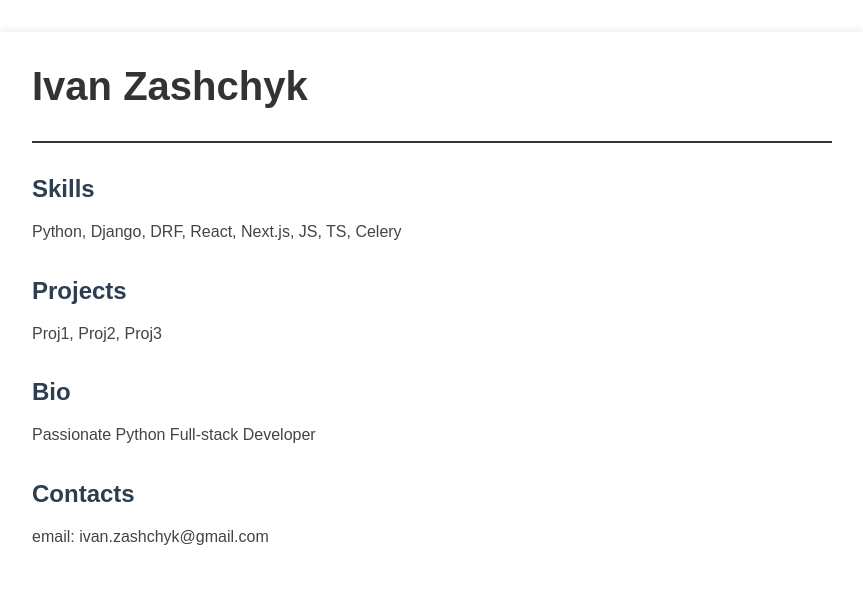
After one commit to quietix/DTEAM-django-practical-test, a Django app: template src/main/templates/main/cv_pdf.html in a window 1280 px wide. The commit adds this page. Shown: the top 612 px of the page, without its empty margins (208-1071 px from the left). Run offline with Django 5.2, Linux system fonts and the light colour scheme; the template is opened without the code that fills it: values that come from a table or form of the project are taken from there, others are empty; data comes from the database, SQL or seed files in the repository.

Commit message:
feat: add pdf generation

```diff
--- a/pyproject.toml
+++ b/pyproject.toml
@@ -10,6 +10,7 @@ python = "^3.11.5"
 django = "^5.2.1"
 psycopg2-binary = "^2.9.10"
 pytest-django = "^4.11.1"
+xhtml2pdf = "^0.2.15"
 
 [build-system]
 requires = ["poetry-core"]
--- /dev/null
+++ b/src/main/templates/main/cv_pdf.html
@@ -0,0 +1,69 @@
+<!DOCTYPE html>
+<html>
+<head>
+    <style>
+        .cv-container {
+            max-width: 800px;
+            margin: 2rem auto;
+            padding: 2rem;
+            box-shadow: 0 0 10px rgba(0, 0, 0, 0.1);
+            font-family: Arial, sans-serif;
+        }
+
+        .cv-header {
+            margin-bottom: 2rem;
+            border-bottom: 2px solid #333;
+            padding-bottom: 1rem;
+        }
+
+        .cv-name {
+            font-size: 2.5rem;
+            color: #333;
+            margin: 0 0 1rem 0;
+        }
+
+        .cv-section {
+            margin-bottom: 2rem;
+        }
+
+        .cv-section-title {
+            font-size: 1.5rem;
+            color: #2c3e50;
+            margin-bottom: 1rem;
+            font-weight: 600;
+        }
+
+        .cv-content {
+            line-height: 1.6;
+            color: #444;
+        }
+    </style>
+</head>
+<body>
+    <div class="cv-container">
+        <div class="cv-header">
+            <h1 class="cv-name">{{ cv.firstname }} {{ cv.lastname }}</h1>
+        </div>
+
+        <div class="cv-section">
+            <h3 class="cv-section-title">Skills</h3>
+            <div class="cv-content">{{ cv.skills|linebreaks }}</div>
+        </div>
+
+        <div class="cv-section">
+            <h3 class="cv-section-title">Projects</h3>
+            <div class="cv-content">{{ cv.projects|default:"No projects listed"|linebreaks }}</div>
+        </div>
+
+        <div class="cv-section">
+            <h3 class="cv-section-title">Bio</h3>
+            <div class="cv-content">{{ cv.bio|default:"No bio available"|linebreaks }}</div>
+        </div>
+
+        <div class="cv-section">
+            <h3 class="cv-section-title">Contacts</h3>
+            <div class="cv-content">{{ cv.contacts|linebreaks }}</div>
+        </div>
+    </div>
+</body>
+</html>
--- a/src/main/urls.py
+++ b/src/main/urls.py
@@ -1,5 +1,5 @@
 from django.urls import path
-from main.views import CVListView, CVDetailView
+from main.views import CVListView, CVDetailView, cv_to_pdf
 
 
 app_name = "main"
@@ -7,4 +7,5 @@ app_name = "main"
 urlpatterns = [
     path("", CVListView.as_view(), name="cv-list"),
     path("cv/<int:pk>/", CVDetailView.as_view(), name="cv-detail"),
+    path("cv/download/<int:id>/", cv_to_pdf, name="cv-download"),
 ]
```
Also changed, not shown: src/main/services.py (added, +24 -0 lines), src/main/templates/main/cv_detail.html (+6 -1 lines), src/main/views.py (+13 -0 lines), 1 other file.
